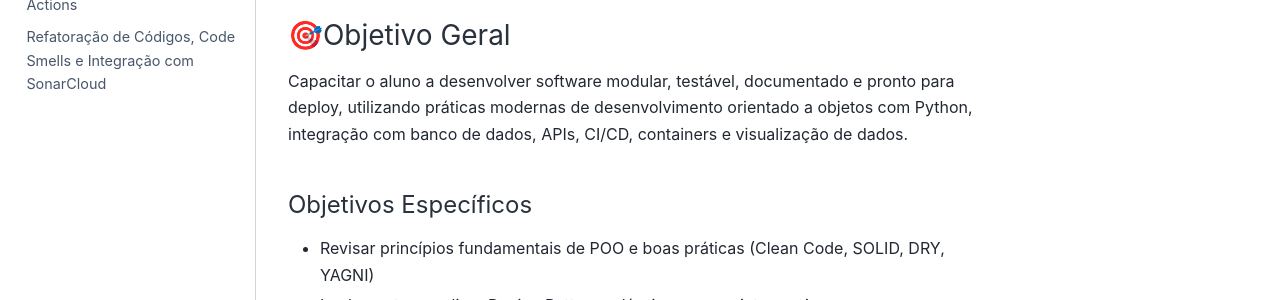
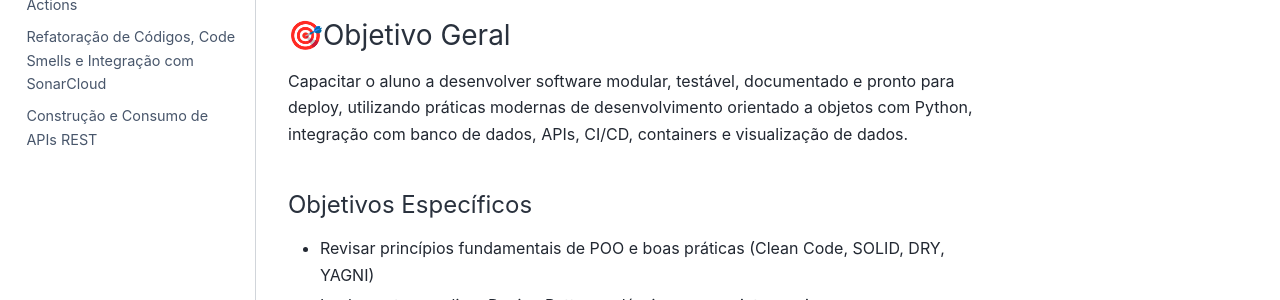
Before and after one commit to jacksonpradolima/poo-advanced, a Jupyter Book: the page built from README.md, in a window 1280 px wide. Shown: the part 462-762 px from the top of the page. Built offline with Jupyter Book 1.0.4 settings and Sphinx 7.4.7 and the Sphinx Book theme 1.1.4, drawn with Linux system fonts in a browser that asks for light colours; comment, search, counter and statistics services are not loaded.

Commit message:
aula 09-14 - adicionar capítulo sobre construção e consumo de APIs REST

```diff
--- a/_toc.yml
+++ b/_toc.yml
@@ -7,6 +7,7 @@ parts:
       - file: docs/aulas/aula-03-04-ambiente-profissional-python/README.md
       - file: docs/aulas/aula-05-06-git-ci-cd-github-actions/README.md
       - file: docs/aulas/aula-07-08-refatoracao-code-smells-sonarcloud/README.md
+      - file: docs/aulas/aula-09-14-construcao-consumo-apis-rest/README.md
 
   # - caption: Exercícios
   #   chapters:
```
